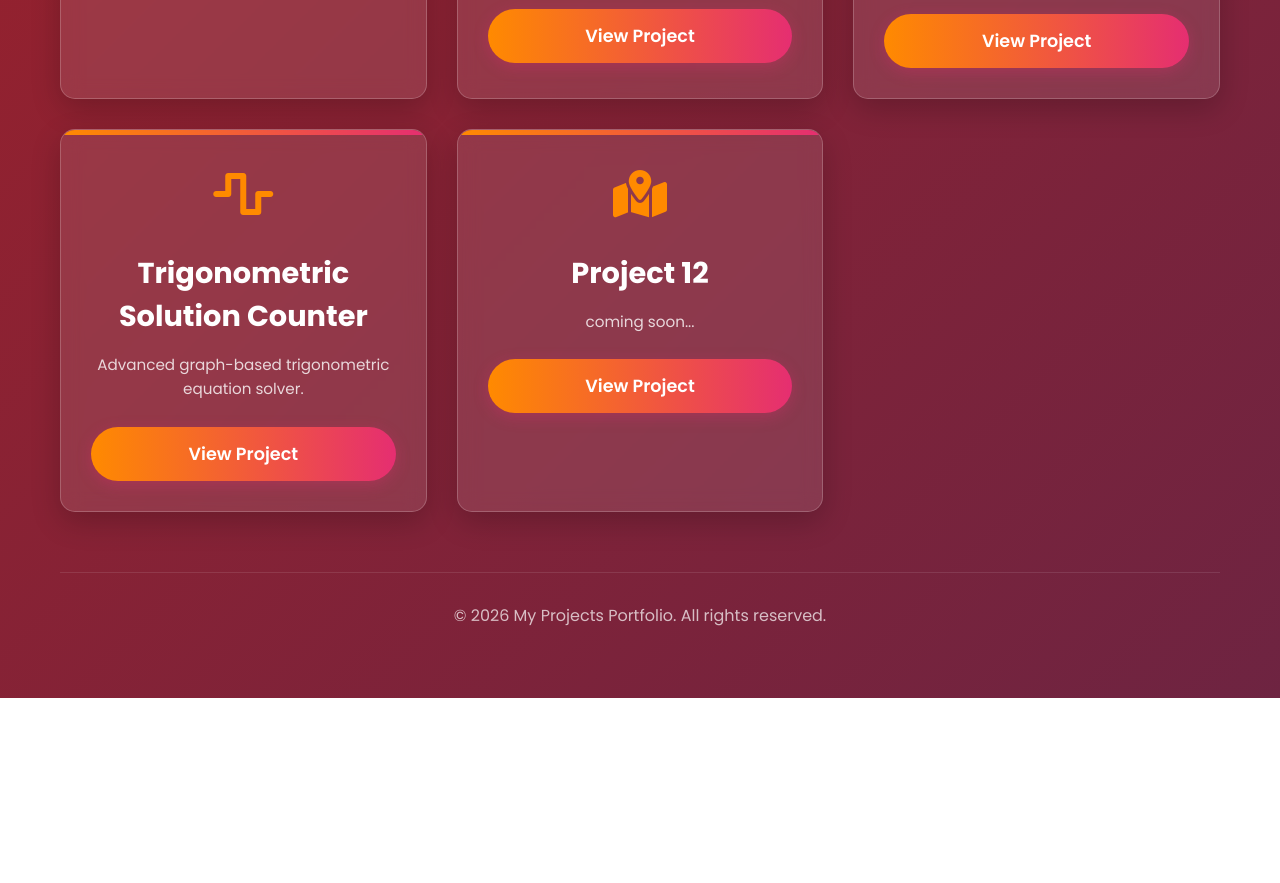
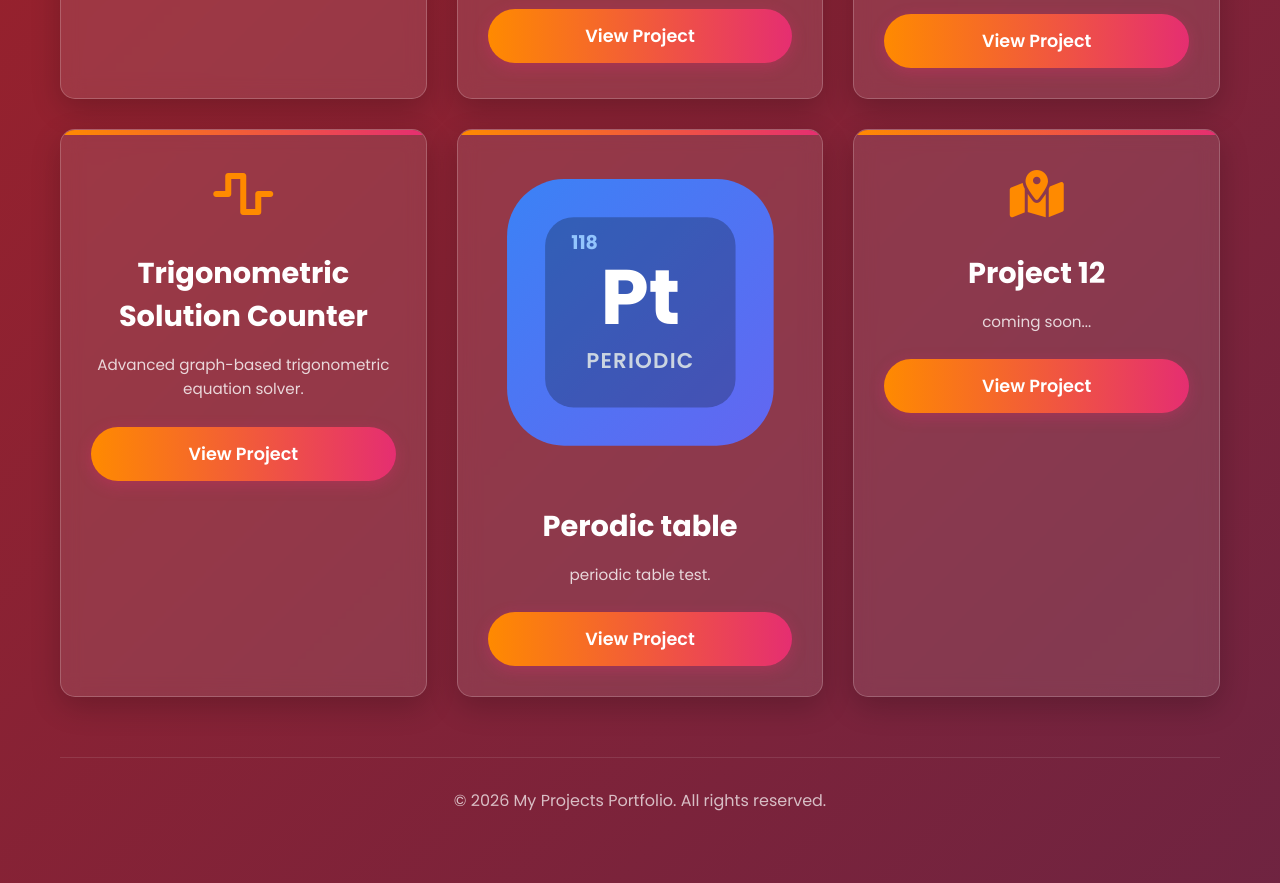
Before and after one commit to abhinash-code/StudyWeb, a website: page MainProjects.html in a window 1280 px wide. Shown: the part 2140-3023 px from the top of the page. Before the commit the page ends 2838 px from the top, so only its background shows below. Drawn offline with Linux system fonts and the light colour scheme.

```diff
--- a/MainProjects.html
+++ b/MainProjects.html
@@ -433,7 +433,40 @@
 
     <button class="btn" onclick="openProject13()">View Project</button>
 </div>
-             <!-- Project 14 -->
+                      <!-- Project 14 -->
+<div class="project-card">
+    <div class="project-icon">
+        <svg xmlns="http://www.w3.org/2000/svg" viewBox="0 0 512 512" width="100%" height="100%">
+  <defs>
+    <linearGradient id="bgGrad" x1="0%" y1="0%" x2="100%" y2="100%">
+      <stop offset="0%" stop-color="#3b82f6" />
+      <stop offset="100%" stop-color="#6366f1" />
+    </linearGradient>
+  </defs>
+
+  <rect x="32" y="32" width="448" height="448" rx="96" fill="url(#bgGrad)" />
+
+  <rect x="96" y="96" width="320" height="320" rx="48" fill="#0f172a" opacity="0.3" />
+
+  <text x="140" y="150" font-family="system-ui, sans-serif" font-weight="700" font-size="32" fill="#93c5fd">118</text>
+
+  <text x="256" y="275" font-family="system-ui, sans-serif" font-weight="900" font-size="130" fill="#ffffff" text-anchor="middle">Pt</text>
+
+  <text x="256" y="350" font-family="system-ui, sans-serif" font-weight="600" font-size="36" fill="#cbd5e1" text-anchor="middle" letter-spacing="2">PERIODIC</text>
+</svg>
+
+    </div>
+
+    <h3>Perodic table</h3>
+
+    <p>
+        periodic table test.
+
+    </p>
+
+    <button class="btn" onclick="openProject14()">View Project</button>
+</div>
+             <!-- Project 15 -->
             <div class="project-card">
                 <div class="project-icon">
                     <i class="fas fa-map-marked-alt"></i>
@@ -499,6 +532,9 @@
        function openProject13() {
            window.location.href = "Trigonometric Solution Counter.html"
        }
+       function openProject14() {
+           window.location.href = "periodic_table_master.html"
+       }
     function openProject0() {
         alert("This Project is Not Available Yet");
     }
```
